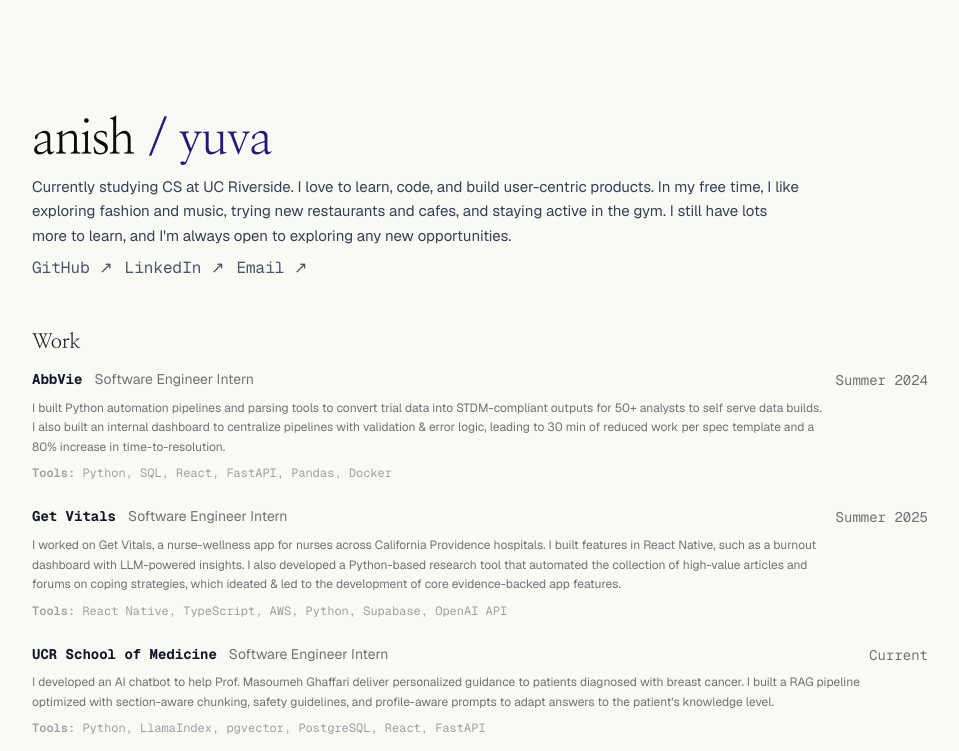
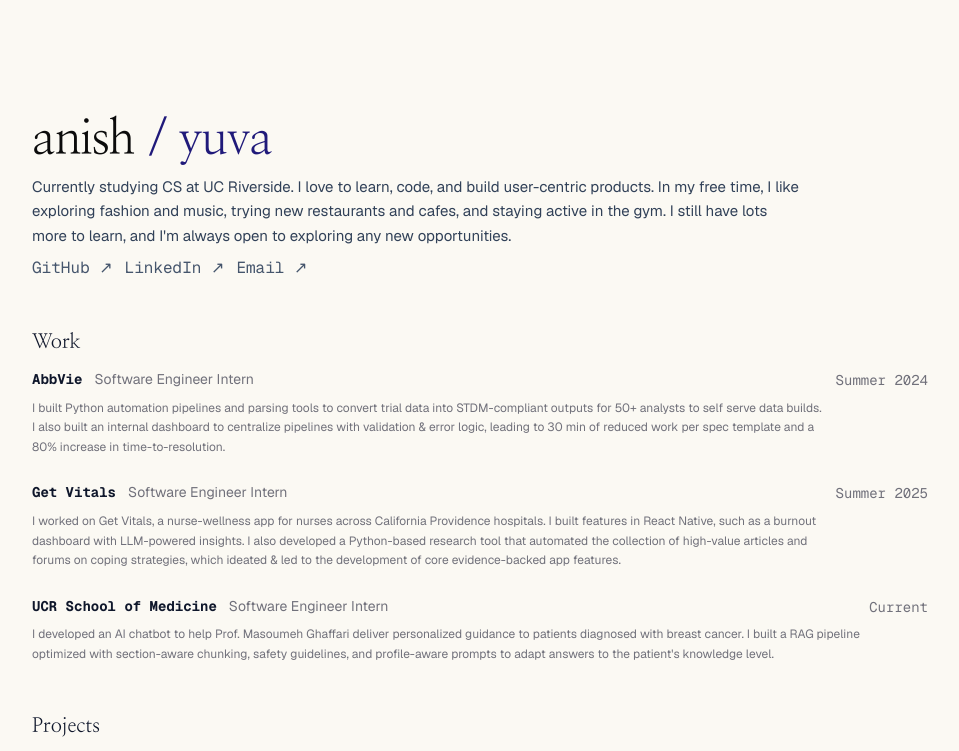
Before and after one commit to anishkancherla/portfolio, a Next.js app: page / in a window 1280 px wide. Shown: the top 751 px of the page, without its empty margins (160-1119 px from the left). Built offline with nearby package versions, Linux system fonts and the light colour scheme; a web font is replaced by a local one.

Commit message:
work description update

```diff
--- a/app/page.tsx
+++ b/app/page.tsx
@@ -72,18 +72,12 @@
                       <p className="text-zinc-500 text-xs mt-2 leading-relaxed">
                         I built Python automation pipelines and parsing tools to convert trial data into STDM-compliant outputs for 50+ analysts to self serve data builds. I also built an internal dashboard to centralize pipelines with validation & error logic, leading to 30 min of reduced work per spec template and a 80% increase in time-to-resolution.
                       </p>
-                      <div className="text-zinc-400 text-xs mt-2 font-mono">
-                        <span className="font-semibold">Tools:</span> Python, SQL, React, FastAPI, Pandas, Docker
-                      </div>
                     </div>
                   )}
                   <div className="hidden sm:block">
                     <p className="text-zinc-500 text-xs mt-2 leading-relaxed">
                       I built Python automation pipelines and parsing tools to convert trial data into STDM-compliant outputs for 50+ analysts to self serve data builds. I also built an internal dashboard to centralize pipelines with validation & error logic, leading to 30 min of reduced work per spec template and a 80% increase in time-to-resolution.
                     </p>
-                    <div className="text-zinc-400 text-xs mt-2 font-mono">
-                      <span className="font-semibold">Tools:</span> Python, SQL, React, FastAPI, Pandas, Docker
-                    </div>
                   </div>
                 </div>
                 <div className="text-zinc-500 font-mono text-sm whitespace-nowrap pt-0.5">Summer 2024</div>
@@ -115,18 +109,12 @@
                       <p className="text-zinc-500 text-xs mt-2 leading-relaxed">
                         I worked on Get Vitals, a nurse-wellness app for nurses across California Providence hospitals. I built features in React Native, such as a burnout dashboard with LLM-powered insights. I also developed a Python-based research tool that automated the collection of high-value articles and forums on coping strategies, which ideated & led to the development of core evidence-backed app features.
                       </p>
-                      <div className="text-zinc-400 text-xs mt-2 font-mono">
-                        <span className="font-semibold">Tools:</span> React Native, TypeScript, AWS, Python, Supabase, OpenAI API
-                      </div>
                     </div>
                   )}
                   <div className="hidden sm:block">
                     <p className="text-zinc-500 text-xs mt-2 leading-relaxed">
                       I worked on Get Vitals, a nurse-wellness app for nurses across California Providence hospitals. I built features in React Native, such as a burnout dashboard with LLM-powered insights. I also developed a Python-based research tool that automated the collection of high-value articles and forums on coping strategies, which ideated & led to the development of core evidence-backed app features.
                     </p>
-                    <div className="text-zinc-400 text-xs mt-2 font-mono">
-                      <span className="font-semibold">Tools:</span> React Native, TypeScript, AWS, Python, Supabase, OpenAI API
-                    </div>
                   </div>
                 </div>
                 <div className="text-zinc-500 font-mono text-sm whitespace-nowrap pt-0.5">Summer 2025</div>
@@ -158,18 +146,12 @@
                       <p className="text-zinc-500 text-xs mt-2 leading-relaxed">
                         I developed an AI chatbot to help Prof. Masoumeh Ghaffari deliver personalized guidance to patients diagnosed with breast cancer. I built a RAG pipeline optimized with section-aware chunking, safety guidelines, and profile-aware prompts to adapt answers to the patient's knowledge level.
                       </p>
-                      <div className="text-zinc-400 text-xs mt-2 font-mono">
-                        <span className="font-semibold">Tools:</span> Python, LlamaIndex, pgvector, PostgreSQL, React, FastAPI
-                      </div>
                     </div>
                   )}
                   <div className="hidden sm:block">
                     <p className="text-zinc-500 text-xs mt-2 leading-relaxed">
                       I developed an AI chatbot to help Prof. Masoumeh Ghaffari deliver personalized guidance to patients diagnosed with breast cancer. I built a RAG pipeline optimized with section-aware chunking, safety guidelines, and profile-aware prompts to adapt answers to the patient's knowledge level.
                     </p>
-                    <div className="text-zinc-400 text-xs mt-2 font-mono">
-                      <span className="font-semibold">Tools:</span> Python, LlamaIndex, pgvector, PostgreSQL, React, FastAPI
-                    </div>
                   </div>
                 </div>
                 <div className="text-zinc-500 font-mono text-sm whitespace-nowrap pt-0.5">Current</div>
```
